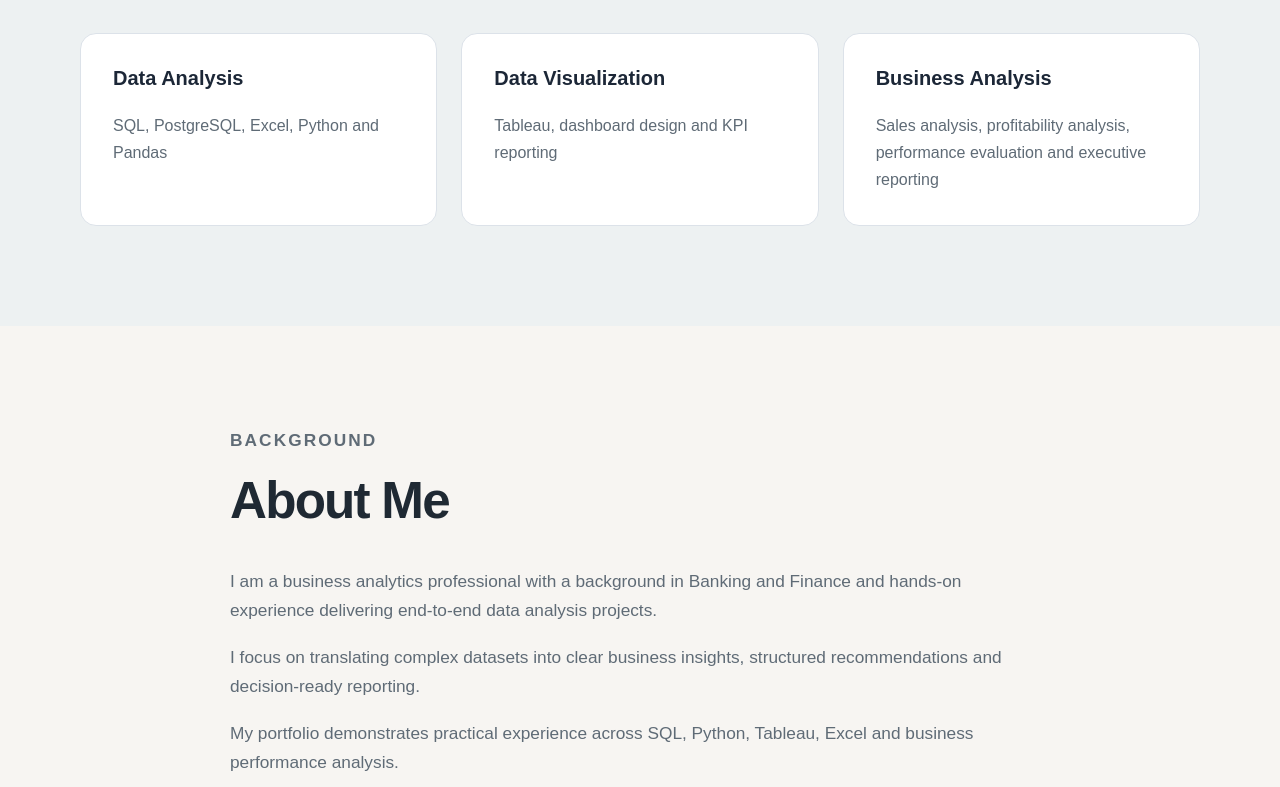
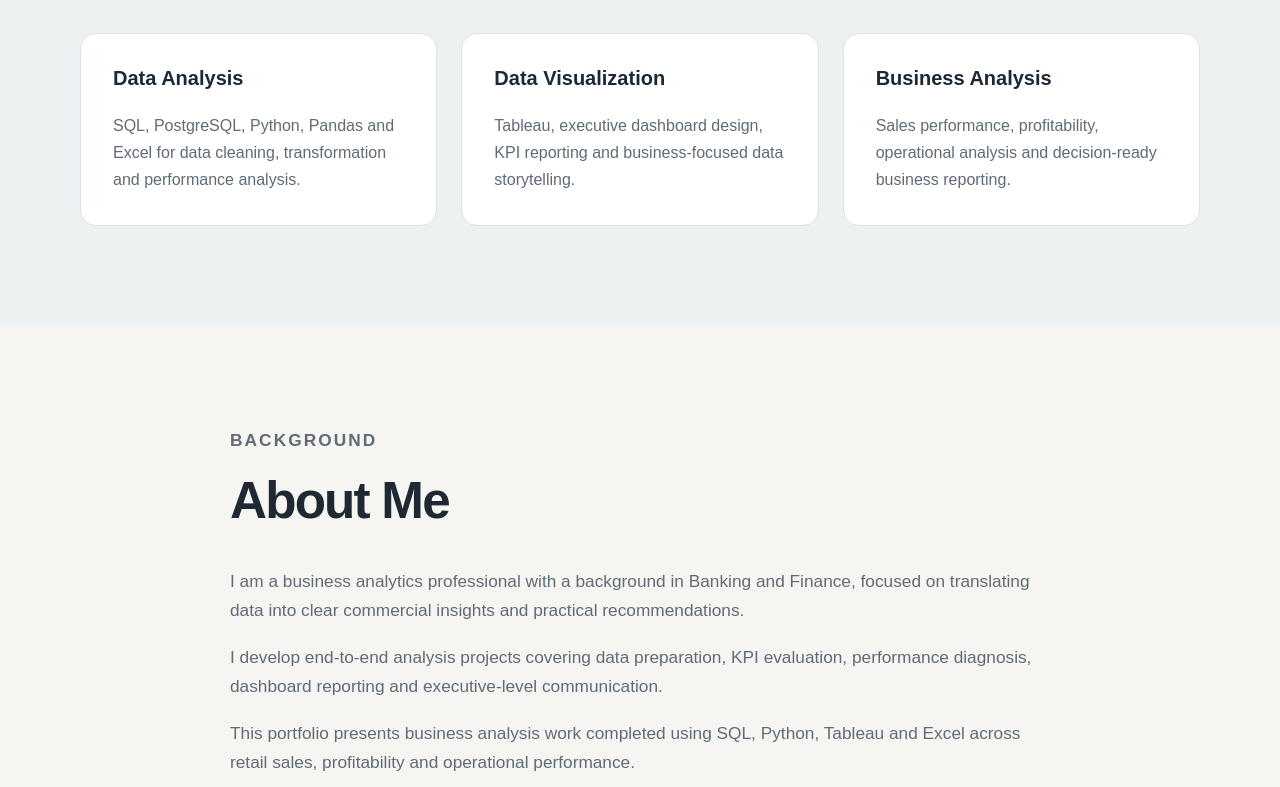
Before and after one commit to lydialyu-data/lydialyu-data.github.io, a plain HTML site: page index.html in a window 1280 px wide. Shown: the part 1713-2500 px from the top of the page. Drawn offline with Linux system fonts and the light colour scheme.

Commit message:
Update index.html

```diff
--- a/index.html
+++ b/index.html
@@ -99,7 +99,7 @@
             <div class="project-content">
 
               <p class="project-category">
-                Retail Analytics · Profitability
+                Retail Analytics · Profitability Analysis
               </p>
 
               <h3>Global Superstore Profitability Analysis</h3>
@@ -139,19 +139,25 @@
 
           <div class="skill-group">
             <h3>Data Analysis</h3>
-            <p>SQL, PostgreSQL, Excel, Python and Pandas</p>
+<p>
+    SQL, PostgreSQL, Python, Pandas and Excel for data cleaning,
+    transformation and performance analysis.
+</p>
           </div>
 
           <div class="skill-group">
             <h3>Data Visualization</h3>
-            <p>Tableau, dashboard design and KPI reporting</p>
+<p>
+    Tableau, executive dashboard design, KPI reporting and
+    business-focused data storytelling.
+</p>
           </div>
 
           <div class="skill-group">
             <h3>Business Analysis</h3>
 <p>
-              Sales analysis, profitability analysis, performance evaluation
-              and executive reporting
+    Sales performance, profitability, operational analysis and
+    decision-ready business reporting.
 </p>
           </div>
 
@@ -166,19 +172,21 @@
         <h2>About Me</h2>
 
         <p>
-          I am a business analytics professional with a background in Banking
-          and Finance and hands-on experience delivering end-to-end data
-          analysis projects.
+    I am a business analytics professional with a background in
+    Banking and Finance, focused on translating data into clear
+    commercial insights and practical recommendations.
 </p>
 
 <p>
-          I focus on translating complex datasets into clear business insights,
-          structured recommendations and decision-ready reporting.
+    I develop end-to-end analysis projects covering data preparation,
+    KPI evaluation, performance diagnosis, dashboard reporting and
+    executive-level communication.
 </p>
 
 <p>
-          My portfolio demonstrates practical experience across SQL, Python,
-          Tableau, Excel and business performance analysis.
+    This portfolio presents business analysis work completed using
+    SQL, Python, Tableau and Excel across retail sales, profitability
+    and operational performance.
 </p>
 
       </div>
@@ -191,22 +199,28 @@
         <h2>Contact</h2>
 
         <p>
-          I am interested in junior opportunities across business analysis,
-          reporting, operations analysis and data analytics.
+    I am open to opportunities across business analysis, data
+    analytics, reporting and operations analysis.
 </p>
 
         <div class="contact-links">
-          <a href="https://github.com/lydialyu-data" target="_blank">
+
+    <a href="https://github.com/lydialyu-data"
+       target="_blank"
+       rel="noopener noreferrer">
         GitHub
     </a>
 
-          <a href="#">
+    <a href="https://www.linkedin.com/in/yinan-lyu-66bab4265/"
+       target="_blank"
+       rel="noopener noreferrer">
         LinkedIn
     </a>
 
-          <a href="#">
+    <a href="mailto:lvyinan8843@163.com">
         Email
     </a>
+
 </div>
 
       </div>
```
Lines whose indentation alone changed are shown as unchanged.
